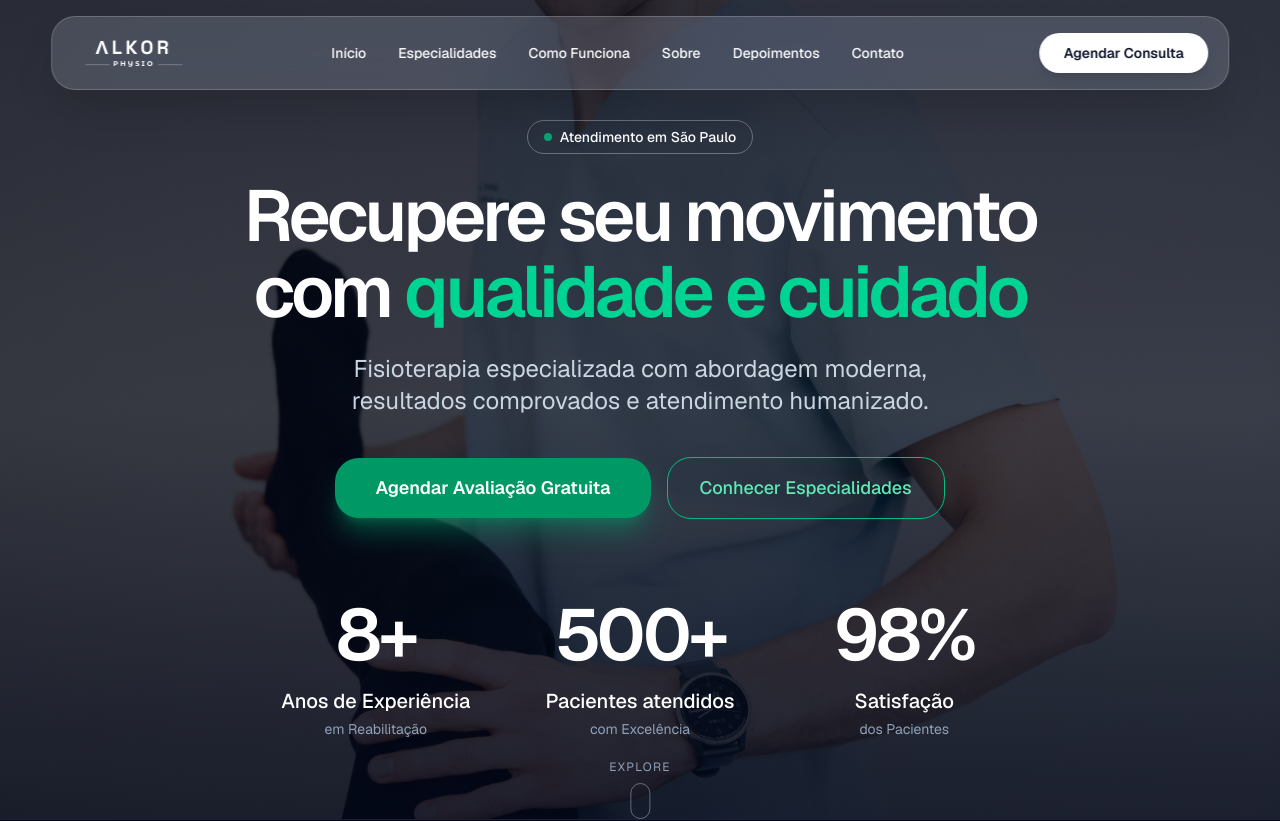
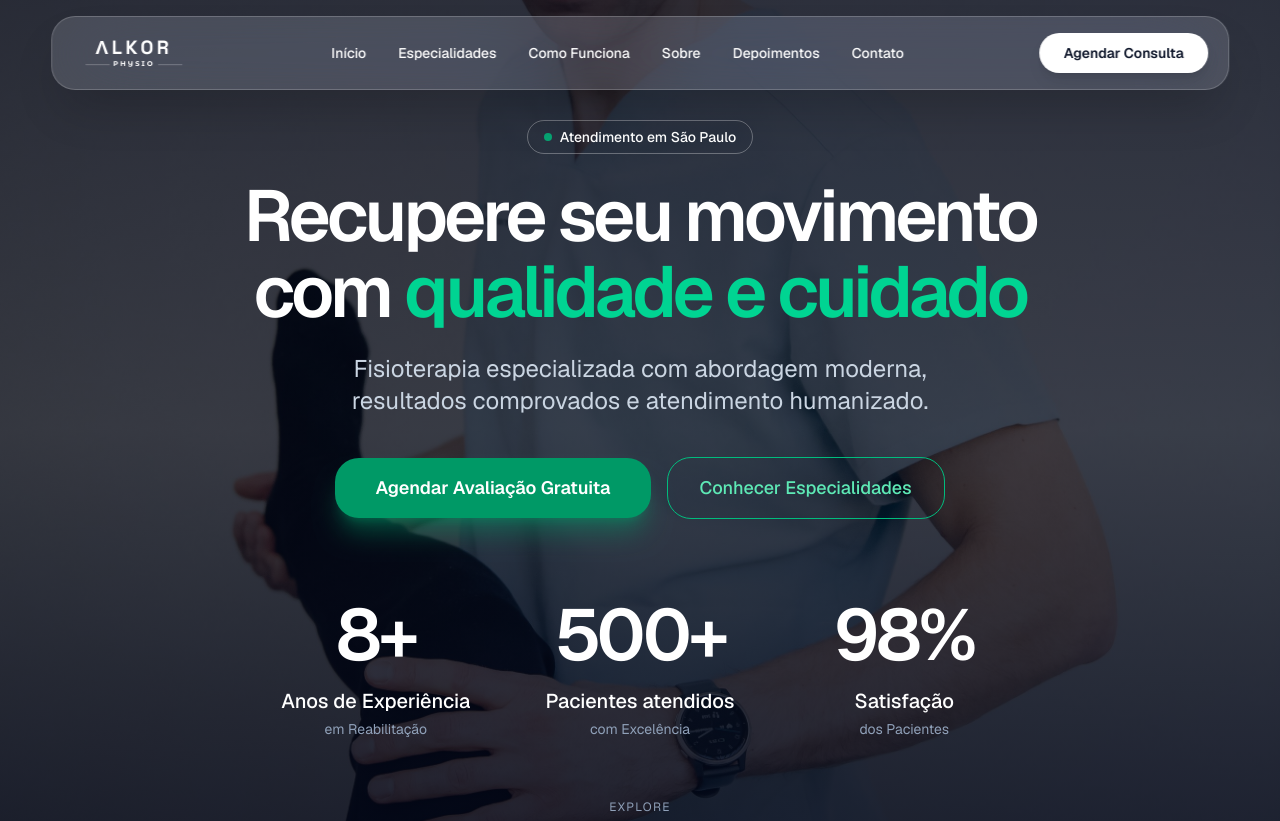
Before and after one commit to lucasdef15/alkor-physio-01, a Next.js app: page / in a window 1280 px wide. Shown: the top 821 px of the page. Built offline with nearby package versions, Linux system fonts and the light colour scheme.

Commit message:
fix: update styles in Header and Indicators components for improved visual consistency

```diff
--- a/components/layout/Header.tsx
+++ b/components/layout/Header.tsx
@@ -47,7 +47,7 @@ export default function Header() {
       <div
         className={`rounded-3xl border shadow-2xl backdrop-saturate-180 transition-colors duration-500 ${
           isScrolled
-            ? 'border-white/15 bg-white/10 shadow-black/35 backdrop-blur-3xl'
+            ? 'border-white/15 bg-slate-900/20 shadow-black/35 backdrop-blur-3xl'
             : 'border-white/20 bg-white/15 shadow-black/20 backdrop-blur-2xl'
         }`}
       >
--- a/components/sections/hero/Indicators.tsx
+++ b/components/sections/hero/Indicators.tsx
@@ -8,7 +8,7 @@ const indicators = [
 
 export default function Indicators() {
   return (
-    <section className="mt-20 px-6">
+    <section className="mt-10 mb-10 px-6 md:mt-20">
       <div className="mx-auto max-w-5xl">
         <div className="grid grid-cols-1 gap-12 md:grid-cols-3">
           {indicators.map((item) => (
```
